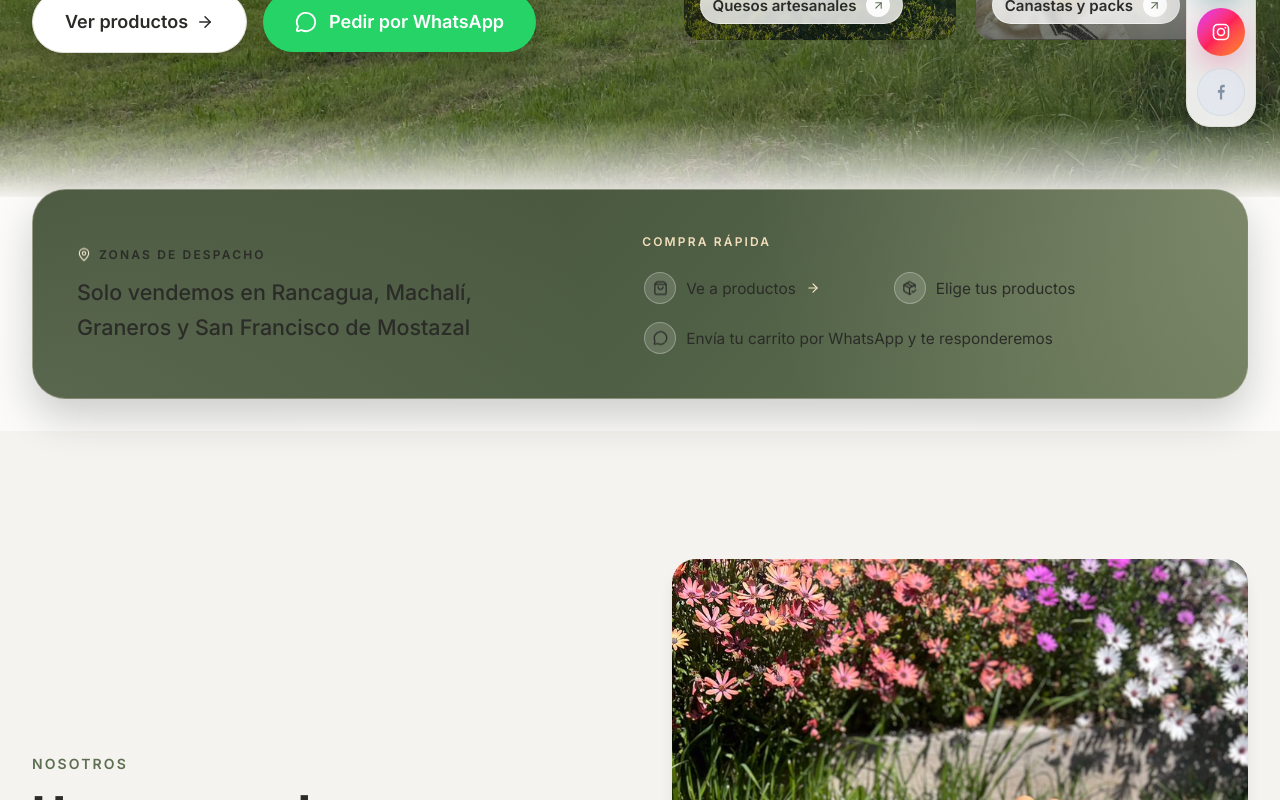
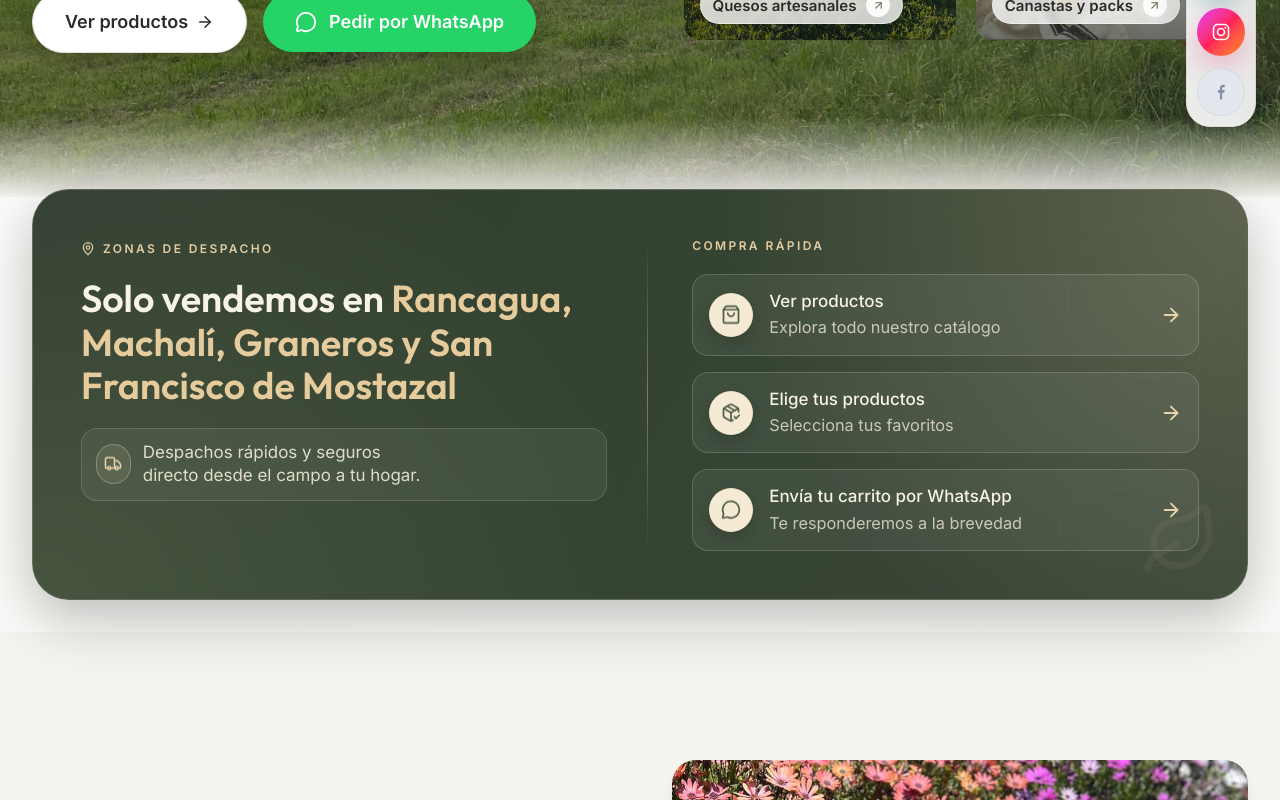
Before and after one commit to fpgalarce-creator/adg_vf, a React (Vite) app in the folder client/: page / in a window 1280 px wide. Shown: the part 649-1449 px from the top of the page. Built offline with nearby package versions, Linux system fonts and the light colour scheme.

Commit message:
Rediseña la card de zonas de despacho y compra rápida

```diff
--- a/client/src/components/HeroInfoBar.jsx
+++ b/client/src/components/HeroInfoBar.jsx
@@ -1,20 +1,24 @@
 import { Link } from 'react-router-dom'
-import { MapPin, ShoppingBag, PackageCheck, MessageCircle, ArrowRight } from 'lucide-react'
+import { MapPin, ShoppingBag, PackageCheck, MessageCircle, ArrowRight, Truck, Leaf } from 'lucide-react'
 import ScrollAnimation from './ScrollAnimation.jsx'
 
 const steps = [
   {
     icon: ShoppingBag,
-    label: 'Ve a productos',
-    to: '/productos'
+    title: 'Ver productos',
+    description: 'Explora todo nuestro catálogo',
+    to: '/productos',
+    ariaLabel: 'Ver productos'
   },
   {
     icon: PackageCheck,
-    label: 'Elige tus productos'
+    title: 'Elige tus productos',
+    description: 'Selecciona tus favoritos'
   },
   {
     icon: MessageCircle,
-    label: 'Envía tu carrito por WhatsApp y te responderemos'
+    title: 'Envía tu carrito por WhatsApp',
+    description: 'Te responderemos a la brevedad'
   }
 ]
 
@@ -23,49 +27,72 @@ export default function HeroInfoBar() {
     <section aria-label="Información de despacho y compra" className="relative -mt-2 z-20 pb-4 sm:pb-6 lg:pb-8">
       <ScrollAnimation>
         <div className="max-w-7xl mx-auto px-4 sm:px-6 lg:px-8">
-          <div className="relative overflow-hidden rounded-[1.8rem] sm:rounded-[2.1rem] border border-[#d8cfbe]/45 bg-[linear-gradient(135deg,#3f4d36_0%,#4f5f45_54%,#627454_100%)] shadow-[0_18px_40px_rgba(21,28,18,0.2)] px-6 py-7 sm:px-8 sm:py-9 lg:px-11 lg:py-11">
-            <div className="pointer-events-none absolute inset-0 bg-[radial-gradient(circle_at_top_right,rgba(240,228,199,0.22),transparent_40%),radial-gradient(circle_at_bottom_left,rgba(211,224,189,0.15),transparent_46%)]" aria-hidden="true" />
+          <div className="relative overflow-hidden rounded-[2rem] sm:rounded-[2.3rem] border border-[#d8cfbe]/28 bg-[linear-gradient(120deg,#2f3a2e_0%,#344331_44%,#3a4638_100%)] shadow-[0_18px_55px_rgba(19,24,16,0.28)] px-6 py-7 sm:px-9 sm:py-10 lg:px-12 lg:py-12">
+            <div className="pointer-events-none absolute inset-0 bg-[radial-gradient(circle_at_top_right,rgba(228,208,164,0.22),transparent_41%),radial-gradient(circle_at_bottom_left,rgba(167,190,137,0.18),transparent_47%)]" aria-hidden="true" />
+            <div className="pointer-events-none absolute inset-y-0 right-0 w-[45%] opacity-20" aria-hidden="true">
+              <div className="absolute right-5 top-7 h-40 w-40 rounded-full border border-[#e5d5af]/25" />
+              <div className="absolute right-10 top-16 h-28 w-28 rounded-full border border-[#e5d5af]/18" />
+              <div className="absolute bottom-8 right-7 h-20 w-40 rounded-[100%] border border-[#c6d3ad]/22" />
+              <Leaf size={78} className="absolute bottom-5 right-7 text-[#d7c39d]/35" />
+            </div>
 
-            <div className="relative flex flex-col gap-7 lg:flex-row lg:items-center lg:gap-10">
-              <div className="lg:w-[43%]">
-                <p className="inline-flex items-center gap-2 text-cream-50 text-[0.68rem] sm:text-xs uppercase tracking-[0.18em] font-semibold mb-3">
-                  <MapPin size={14} className="text-[#f1e4cb] icon-soft-float" />
+            <div className="relative flex flex-col gap-8 lg:grid lg:grid-cols-[1.03fr_auto_1fr] lg:items-stretch lg:gap-10">
+              <div className="space-y-4 lg:space-y-5">
+                <p className="inline-flex items-center gap-2 text-[#e3cca2] text-[0.68rem] sm:text-xs uppercase tracking-[0.2em] font-semibold">
+                  <MapPin size={14} className="text-[#e9d5ad] icon-soft-float" />
                   Zonas de despacho
                 </p>
-                <p className="text-cream-50 text-lg sm:text-[1.34rem] font-medium leading-relaxed text-balance">
-                  Solo vendemos en Rancagua, Machalí, Graneros y San Francisco de Mostazal
-                </p>
+                <h3 className="text-[#f8f3e7] text-[1.7rem] sm:text-[2rem] lg:text-[2.35rem] font-semibold leading-[1.16] text-balance">
+                  Solo vendemos en <span className="text-[#e6cc9d]">Rancagua, Machalí, Graneros y San Francisco de Mostazal</span>
+                </h3>
+                <div className="inline-flex items-center gap-3 rounded-2xl bg-white/6 border border-white/14 px-3.5 py-3">
+                  <span className="inline-flex h-10 w-10 items-center justify-center rounded-full border border-[#e3d4b5]/35 bg-[#e3d4b5]/10">
+                    <Truck size={18} className="text-[#e8d4ad] icon-soft-float" aria-hidden="true" />
+                  </span>
+                  <p className="text-[#f6efde]/88 text-base sm:text-[1.06rem] leading-snug text-balance">
+                    Despachos rápidos y seguros directo desde el campo a tu hogar.
+                  </p>
+                </div>
               </div>
 
-              <div className="hidden lg:block w-px self-stretch bg-gradient-to-b from-transparent via-cream-100/50 to-transparent" aria-hidden="true" />
+              <div className="hidden lg:block w-px self-stretch bg-gradient-to-b from-transparent via-[#e4d1a8]/42 to-transparent" aria-hidden="true" />
 
-              <div className="lg:flex-1">
-                <p className="text-[#f2deba] text-[0.68rem] sm:text-xs uppercase tracking-[0.18em] font-semibold mb-4">Compra rápida</p>
-                <ol className="flex flex-col gap-3.5 md:gap-4 md:flex-row md:flex-wrap md:items-center md:gap-y-3">
-                  {steps.map((step, index) => {
+              <div className="lg:pl-1">
+                <p className="text-[#e3cca2] text-[0.68rem] sm:text-xs uppercase tracking-[0.2em] font-semibold mb-4 sm:mb-5">Compra rápida</p>
+                <ol className="flex flex-col gap-3.5 sm:gap-4">
+                  {steps.map((step) => {
                     const Icon = step.icon
                     const content = (
                       <>
-                        <span className="inline-flex h-8 w-8 items-center justify-center rounded-full bg-white/14 border border-white/28">
-                          <Icon size={15} className="text-cream-50 icon-soft-float" aria-hidden="true" />
+                        <span className="inline-flex h-11 w-11 shrink-0 items-center justify-center rounded-full bg-[#f5ead3] text-[#4b5b45] border border-[#f4e7ce]/90 shadow-[0_6px_16px_rgba(15,20,12,0.18)]">
+                          <Icon size={20} className="icon-soft-float" aria-hidden="true" />
                         </span>
-                        <span className="text-cream-50 text-sm sm:text-[0.96rem] leading-snug">{step.label}</span>
+                        <span className="min-w-0 flex-1">
+                          <span className="block text-[#f7f2e6] text-base sm:text-[1.06rem] font-medium leading-tight">
+                            {step.title}
+                          </span>
+                          <span className="block text-[#f4edde]/76 text-sm sm:text-[1.02rem] mt-1 leading-snug">
+                            {step.description}
+                          </span>
+                        </span>
+                        <ArrowRight size={22} className="shrink-0 text-[#e8d2a8] transition-transform duration-300 group-hover:translate-x-1" />
                       </>
                     )
 
                     return (
-                      <li key={step.label} className="flex items-center gap-2.5">
+                      <li key={step.title}>
                         {step.to ? (
-                          <Link to={step.to} className="group inline-flex items-center gap-2.5 rounded-full px-2.5 py-1.5 -mx-2 transition-all duration-300 hover:bg-white/14 focus-visible:outline-none focus-visible:ring-2 focus-visible:ring-[#f2deba]/70">
+                          <Link
+                            to={step.to}
+                            aria-label={step.ariaLabel}
+                            className="group flex items-center gap-3 sm:gap-4 rounded-2xl border border-white/17 bg-white/[0.06] px-3.5 py-3.5 sm:px-4 sm:py-4 transition-all duration-300 hover:-translate-y-0.5 hover:bg-white/[0.1] hover:border-[#f2deb6]/40 hover:shadow-[0_12px_24px_rgba(12,17,10,0.2)] focus-visible:outline-none focus-visible:ring-2 focus-visible:ring-[#f2deba]/70"
+                          >
                             {content}
-                            <ArrowRight size={14} className="text-[#f5e5c8] transition-transform duration-300 group-hover:translate-x-0.5" />
                           </Link>
                         ) : (
-                          <div className="inline-flex items-center gap-2.5 px-0.5">{content}</div>
-                        )}
-
-                        {index < steps.length - 1 && (
-                          <span className="hidden md:inline-block mx-3 h-px w-5 bg-cream-100/45" aria-hidden="true" />
+                          <div className="group flex items-center gap-3 sm:gap-4 rounded-2xl border border-white/17 bg-white/[0.06] px-3.5 py-3.5 sm:px-4 sm:py-4 transition-all duration-300 hover:-translate-y-0.5 hover:bg-white/[0.1] hover:border-[#f2deb6]/40 hover:shadow-[0_12px_24px_rgba(12,17,10,0.2)]">
+                            {content}
+                          </div>
                         )}
                       </li>
                     )
```
